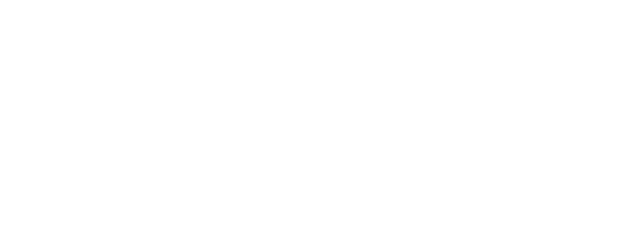
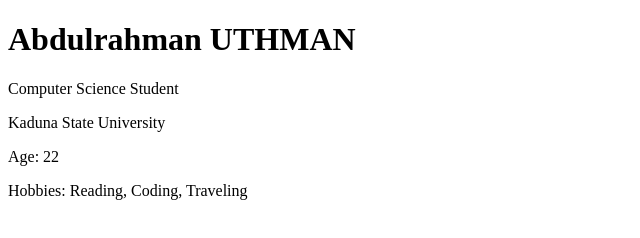
Before and after one commit to Barrkindo/Mypersonal-profile, a plain HTML site: page profile.html in a window 1280 px wide. Shown: the whole page, without its empty margins (0-640 px from the left). Drawn offline with Linux system fonts and the light colour scheme.

Commit message:
added hearder to my html body

```diff
--- a/profile.html
+++ b/profile.html
@@ -5,5 +5,12 @@
     <meta name="viewport" content="width=device-width, initial-scale=1.0" />
     <title>profile</title>
   </head>
-  <body></body>
+  <body>
+    <!-- my hearder -->
+    <h1>Abdulrahman UTHMAN</h1>
+    <p>Computer Science Student</p>
+    <p>Kaduna State University</p>
+    <p>Age: 22</p>
+    <p>Hobbies: Reading, Coding, Traveling</p>
+  </body>
 </html>
```
